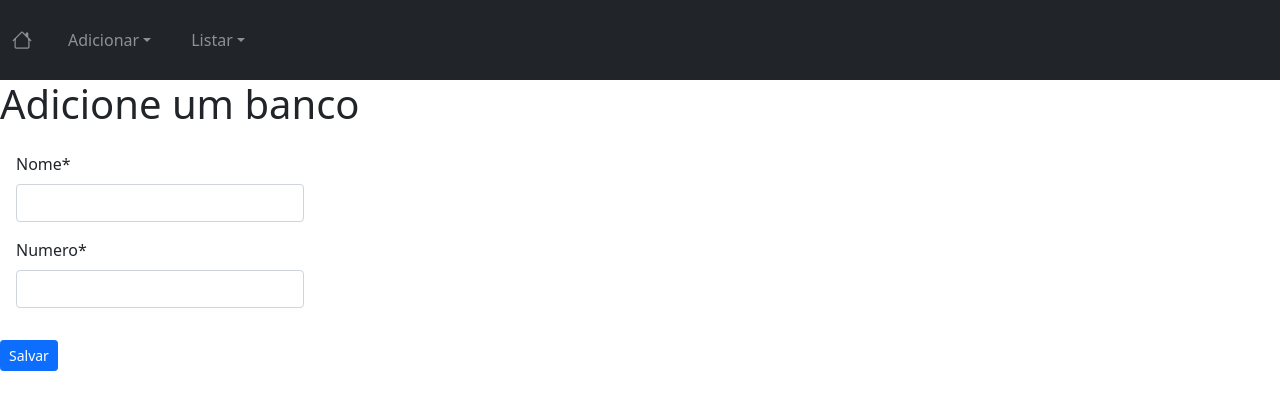
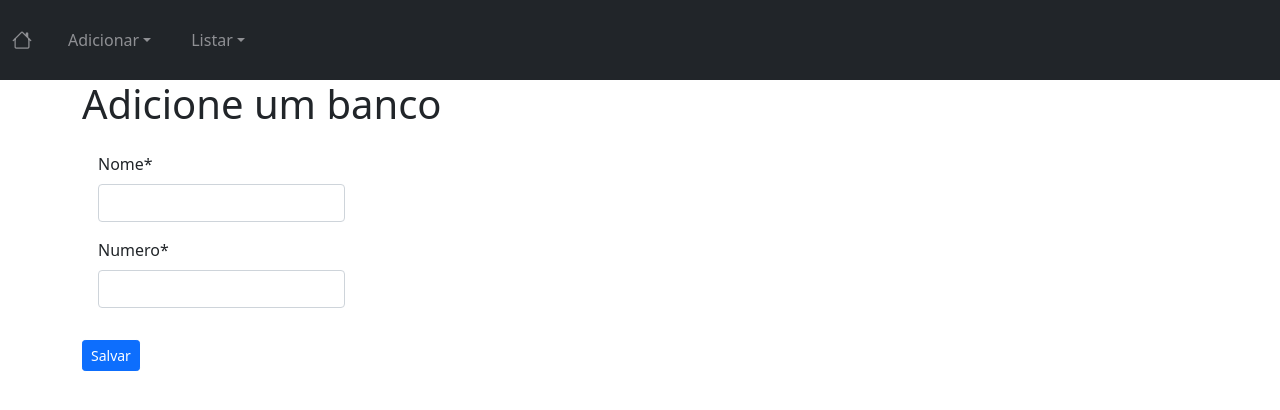
Before and after one commit to Davi-Ga/AplicativoWEB, a Django app: page /adicionar/banco/ in a window 1280 px wide. Shown: the top 410 px of the page. Run offline with Django 4.2, Linux system fonts and the light colour scheme; some libraries are stand-ins or nearby versions.

Commit message:
container adicionado e base.css

```diff
--- a/app/banco/templates/base.html
+++ b/app/banco/templates/base.html
@@ -1,3 +1,4 @@
+{% load static %}
 <!DOCTYPE html>
 <html lang="pt-br">
 <head>
@@ -5,14 +6,16 @@
     <meta http-equiv="X-UA-Compatible" content="IE=edge">
     <meta name="viewport" content="width=device-width, initial-scale=1.0">
     <link href="https://cdn.jsdelivr.net/npm/bootstrap@5.0.0-beta2/dist/css/bootstrap.min.css" rel="stylesheet" integrity="sha384-BmbxuPwQa2lc/FVzBcNJ7UAyJxM6wuqIj61tLrc4wSX0szH/Ev+nYRRuWlolflfl" crossorigin="anonymous">
+    <link rel="stylesheet" href="{% static '/css/base.css' %}">
     <title>Banco Nargs</title>
     {% include 'partials/header.html' %}
 
 </head>
 <body>
+    <div class="container">
 
         {% block content %}
         {% endblock %}
-
+    </div>
 </body>
 </html>
```
